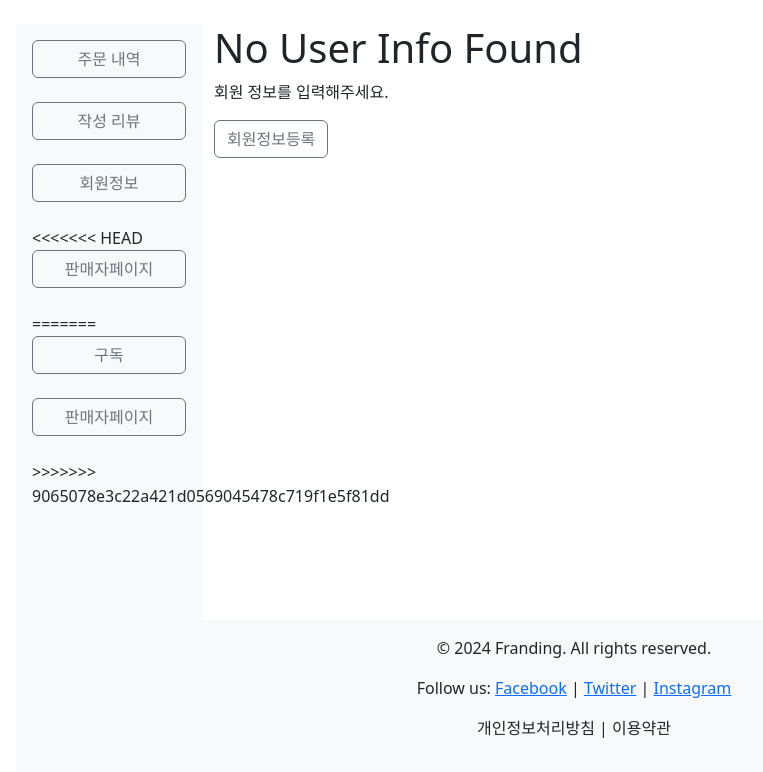
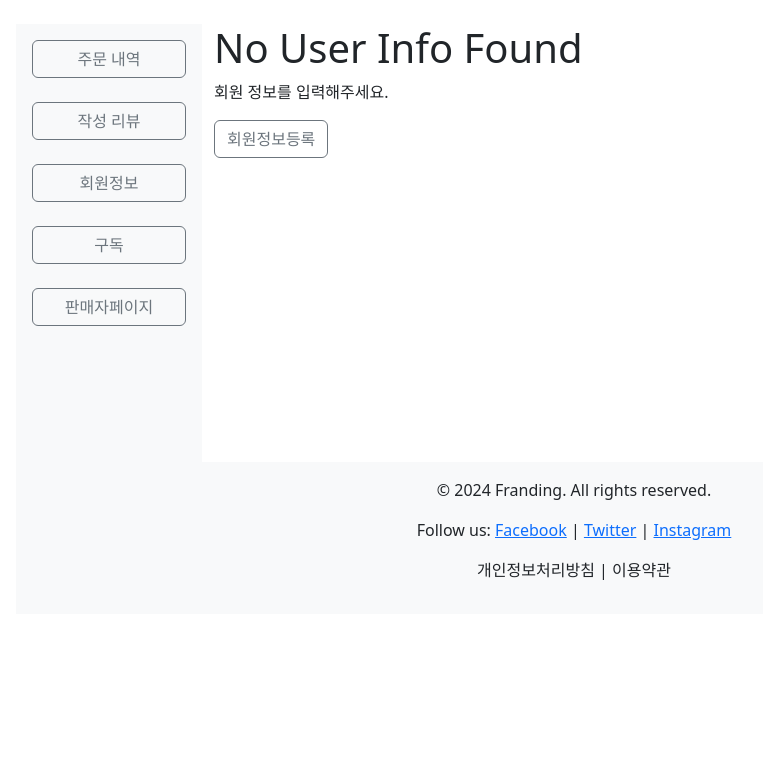
Before and after one commit to choi-jyoon/franding, a Django app: page /mypage/userinfo/ in a window 1280 px wide. Shown: the part 70-842 px from the top of the page, without its empty margins (66-829 px from the left). After the commit the page ends 650 px from the top, so only its background shows below. Run offline with Django 5.2, Linux system fonts and the light colour scheme; the visitor is signed in with stand-in values (Sample User, id 1); some libraries are stand-ins or nearby versions.

Commit message:
fix : mypage - 판매자페이지

```diff
--- a/mypage/templates/mypage/order_index.html
+++ b/mypage/templates/mypage/order_index.html
@@ -35,7 +35,6 @@
                 <a href="{% url 'mypage:order_index' %}" class="btn btn-outline-secondary mb-4">주문 내역</a>
                 <a href="{% url 'review:review_index' %}" class="btn btn-outline-secondary mb-4">작성 리뷰</a>
                 <a href="{% url 'mypage:user_info' %}" class="btn btn-outline-secondary mb-4">회원정보</a>
-                <a href="{% url 'seller:seller_index' %}" class="btn btn-outline-secondary mb-4">판매자페이지</a>
                 <a href="#" class="btn btn-outline-secondary mb-4">구독</a>
                 {% if user.is_staff %}
                     <a href="#" class="btn btn-outline-secondary mb-4">판매자페이지</a>
--- a/mypage/templates/mypage/user_info.html
+++ b/mypage/templates/mypage/user_info.html
@@ -37,14 +37,10 @@
             <a href="{% url 'mypage:order_index' %}" class="btn btn-outline-secondary mb-4">주문 내역</a>
             <a href="{% url 'review:review_index' %}" class="btn btn-outline-secondary mb-4">작성 리뷰</a>
             <a href="{% url 'mypage:user_info' %}" class="btn btn-outline-secondary mb-4">회원정보</a>
-<<<<<<< HEAD
-            <a href="{% url 'seller:seller_index' %}" class="btn btn-outline-secondary mb-4">판매자페이지</a>
-=======
             <a href="#" class="btn btn-outline-secondary mb-4">구독</a>
             {% if user.is_staff %}
                 <a href="#" class="btn btn-outline-secondary mb-4">판매자페이지</a>
             {% endif %}
->>>>>>> 9065078e3c22a421d0569045478c719f1e5f81dd
         </div>
 
     <div class="col-10" id="content-display">
--- a/review/templates/review/my_review.html
+++ b/review/templates/review/my_review.html
@@ -35,14 +35,10 @@
                 <a href="{% url 'mypage:order_index' %}" class="btn btn-outline-secondary mb-4">주문 내역</a>
                 <a href="{% url 'review:review_index' %}" class="btn btn-outline-secondary mb-4">작성 리뷰</a>
                 <a href="{% url 'mypage:user_info' %}" class="btn btn-outline-secondary mb-4">회원정보</a>
-<<<<<<< HEAD
-                <a href="{% url 'seller:seller_index' %}" class="btn btn-outline-secondary mb-4">판매자페이지</a>
-=======
                 <a href="#" class="btn btn-outline-secondary mb-4">구독</a>
                 {% if user.is_staff %}
                     <a href="#" class="btn btn-outline-secondary mb-4">판매자페이지</a>
                 {% endif %}
->>>>>>> 9065078e3c22a421d0569045478c719f1e5f81dd
             </div>
             <div class="col-10" id="content-display">
                 <!-- 내용이 여기에 표시됩니다. -->
```
